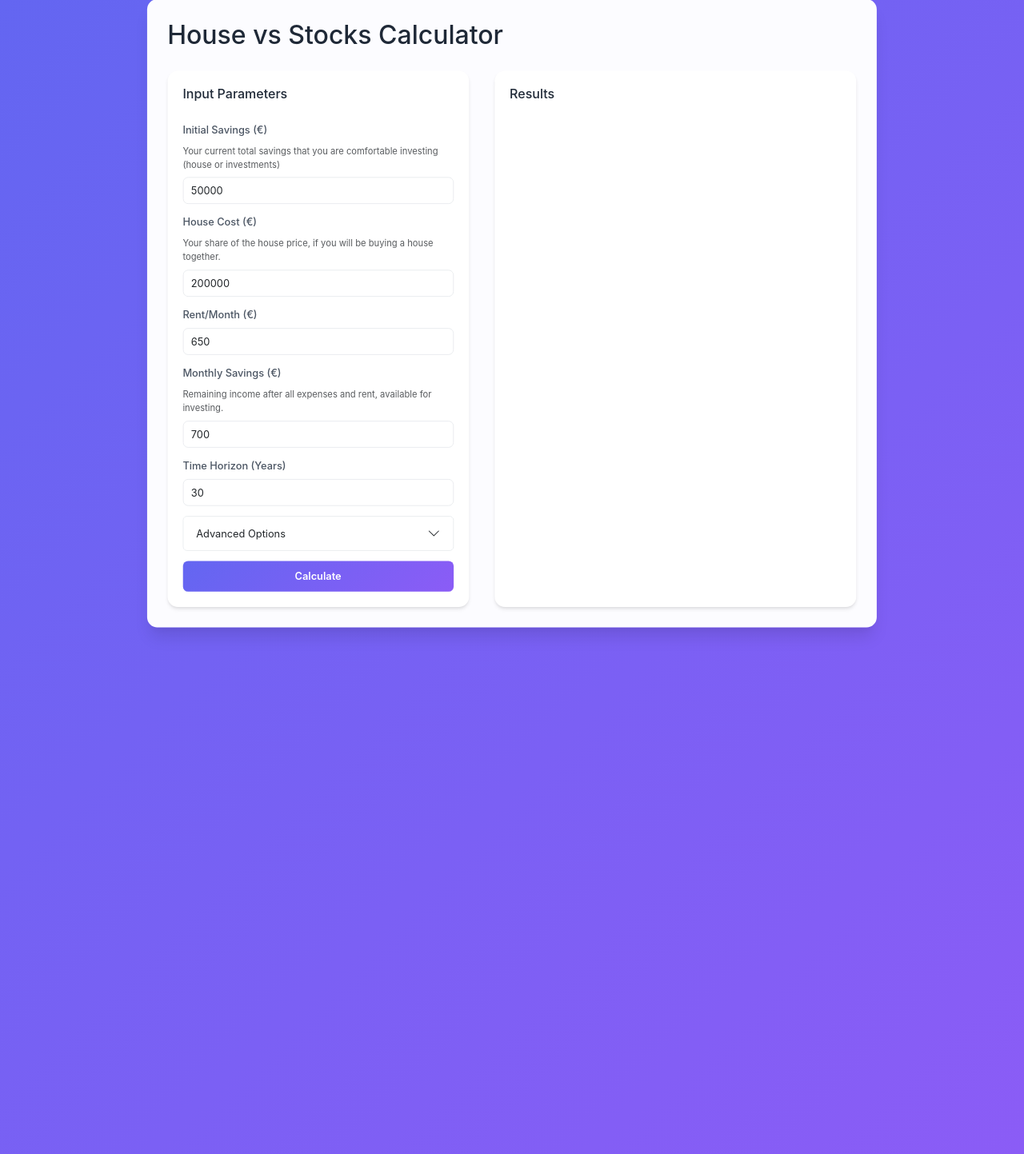
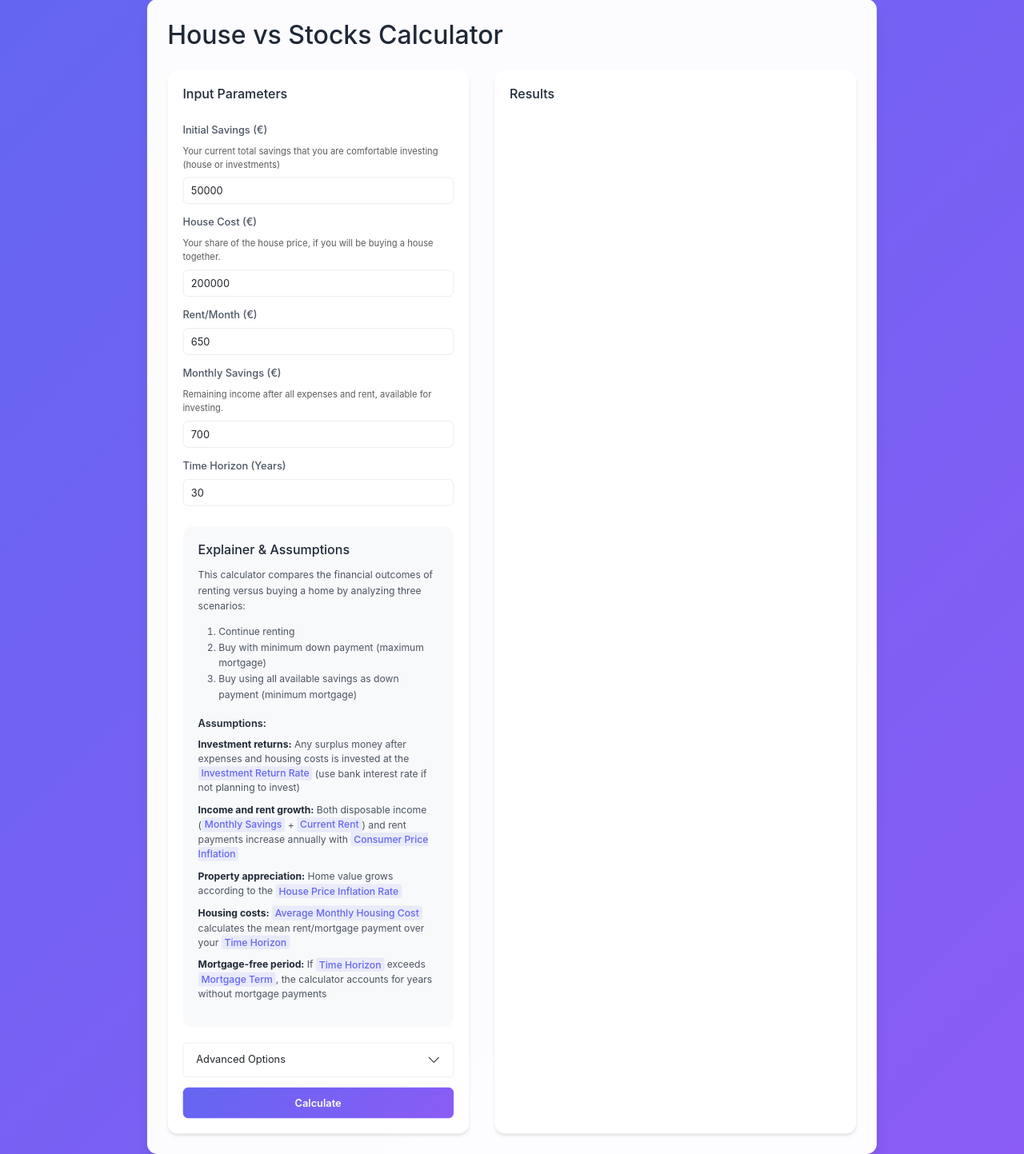
Before and after one commit to seanw712/Buy-vs-Rent, a Flask app: page / in a window 1280 px wide. Shown: the part 21-1464 px from the top of the page at 80% size. Run offline with Flask 3, Linux system fonts and the light colour scheme.

Commit message:
fixed some variables etc & added assumptions section

```diff
--- a/static/script.js
+++ b/static/script.js
@@ -194,10 +194,10 @@ function updateResultsTable(results) {
             </thead>
             <tbody>
                 <tr>
-                    <td>Total Interest Paid</td>
+                    <td>Total Interest + Purchase Costs</td>
                     <td>-</td>
-                    <td>${formatCurrency(results.max_mortgage.total_interest_paid)}</td>
-                    <td>${formatCurrency(results.min_mortgage.total_interest_paid)}</td>
+                    <td>${formatCurrency(results.max_mortgage.total_purchase_costs)}</td>
+                    <td>${formatCurrency(results.min_mortgage.total_purchase_costs)}</td>
                 </tr>
                 <tr>
                     <td>Total Rent Paid</td>
@@ -227,13 +227,22 @@ function getFormData() {
         monthly_savings_capacity: parseFloat(document.getElementById('monthly_savings_capacity').value),
         time_horizon_years: parseInt(document.getElementById('time_horizon_years').value),
         mortgage_term_years: parseInt(document.getElementById('mortgage_term_years').value),
-        min_down_payment_percent: parseFloat(document.getElementById('min_down_payment_percent').value) / 100,  // Convert from percentage
-        house_purchase_fees_percent: parseFloat(document.getElementById('purchase_costs').value) / 100,  // Convert from percentage
-        house_inflation: parseFloat(document.getElementById('house_inflation').value) / 100,  // Convert from percentage
-        investment_return: parseFloat(document.getElementById('investment_return').value) / 100,  // Convert from percentage
-        mortgage_rate: parseFloat(document.getElementById('mortgage_rate').value) / 100,  // Convert from percentage
-        cpi: parseFloat(document.getElementById('cpi').value) / 100  // Convert from percentage
+        min_down_payment_percent: parseFloat(document.getElementById('min_down_payment_percent').value) / 100,
+        house_purchase_fees_percent: parseFloat(document.getElementById('house_purchase_fees_percent').value) / 100,
+        house_inflation: parseFloat(document.getElementById('house_inflation').value) / 100,
+        investment_return: parseFloat(document.getElementById('investment_return').value) / 100,
+        mortgage_rate: parseFloat(document.getElementById('mortgage_rate').value) / 100,
+        cpi: parseFloat(document.getElementById('cpi').value) / 100
     };
+
+    // Validate all values are numbers
+    for (const [key, value] of Object.entries(formData)) {
+        if (isNaN(value)) {
+            console.error(`Invalid value for ${key}: ${value}`);
+            throw new Error(`Please enter a valid number for ${key}`);
+        }
+    }
+
     return formData;
 }
 
@@ -305,10 +314,10 @@ function updateResults(results) {
     const additionalInfoTable = document.querySelector('.additional-info .table tbody');
     additionalInfoTable.innerHTML = `
         <tr>
-            <td>Total Interest Paid</td>
+            <td>Total Interest + Purchase Costs</td>
             <td class="text-end">-</td>
-            <td class="text-end">${formatCurrency(results.max_mortgage.total_interest_paid)}</td>
-            <td class="text-end">${formatCurrency(results.min_mortgage.total_interest_paid)}</td>
+            <td class="text-end">${formatCurrency(results.max_mortgage.total_purchase_costs)}</td>
+            <td class="text-end">${formatCurrency(results.min_mortgage.total_purchase_costs)}</td>
         </tr>
         <tr>
             <td>Total Rent Paid</td>
@@ -340,6 +349,9 @@ document.getElementById('calculatorForm').addEventListener('submit', async funct
         // Get form data
         const formData = getFormData();
 
+        // Debug log the form data
+        console.log('Sending form data:', formData);
+
         // Send calculation request
         const response = await fetch('/calculate', {
             method: 'POST',
@@ -349,8 +361,16 @@ document.getElementById('calculatorForm').addEventListener('submit', async funct
             body: JSON.stringify(formData)
         });
 
+        // Log the raw response
+        console.log('Raw response:', response);
+
         const results = await response.json();
+
+        // Log the parsed results
+        console.log('Parsed results:', results);
+
         if (results.error) {
+            console.error('Server returned error:', results.error);
             alert('Calculation error: ' + results.error);
             document.getElementById('loadingSpinner').style.display = 'none';
             return;
@@ -360,7 +380,8 @@ document.getElementById('calculatorForm').addEventListener('submit', async funct
         updateResults(results);
 
     } catch (error) {
-        console.error('Error:', error);
+        console.error('Detailed error:', error);
+        console.error('Error stack:', error.stack);
         alert('An error occurred while calculating results. Please check the console for details.');
         document.getElementById('loadingSpinner').style.display = 'none';
     }
--- a/static/style.css
+++ b/static/style.css
@@ -319,3 +319,62 @@ label {
     opacity: 1;
     visibility: visible;
 }
+
+/* Add these styles at the end of your CSS file */
+
+.explainer-section {
+    background: #f8f9fa;
+    border-radius: var(--border-radius);
+    padding: 1.5rem;
+    margin-top: 2rem;
+}
+
+.explainer-section h5 {
+    color: var(--text-primary);
+    margin-bottom: 1rem;
+}
+
+.explainer-section h6 {
+    color: var(--text-primary);
+    font-weight: 600;
+    margin-bottom: 0.75rem;
+}
+
+.explainer-content {
+    font-size: 0.95rem;
+    color: var(--text-secondary);
+}
+
+.assumptions-list {
+    list-style-type: none;
+    padding-left: 0;
+}
+
+.assumptions-list li {
+    margin-bottom: 0.75rem;
+    line-height: 1.5;
+}
+
+.assumptions-list li strong {
+    color: var(--text-primary);
+}
+
+.variable-highlight {
+    color: #6366f1;
+    font-weight: 500;
+    background: rgba(99, 102, 241, 0.1);
+    padding: 0.1rem 0.3rem;
+    border-radius: 0.25rem;
+}
+
+/* Responsive adjustments */
+@media (max-width: 768px) {
+    .explainer-section {
+        padding: 1rem;
+        margin-top: 1.5rem;
+    }
+
+    .explainer-content {
+        font-size: 0.9rem;
+    }
+}
--- a/templates/index.html
+++ b/templates/index.html
@@ -41,6 +41,45 @@
                             <input type="number" class="form-control" id="time_horizon_years" value="{{ config.DEFAULT_TIME_HORIZON_YEARS }}">
                         </div>
 
+                        <!-- Add the new Explainer section here -->
+                        <div class="explainer-section mb-4">
+                            <h5>Explainer & Assumptions</h5>
+                            <div class="explainer-content">
+                                <p>This calculator compares the financial outcomes of renting versus buying a home by analyzing three scenarios:</p>
+
+                                <ol>
+                                    <li>Continue renting</li>
+                                    <li>Buy with minimum down payment (maximum mortgage)</li>
+                                    <li>Buy using all available savings as down payment (minimum mortgage)</li>
+                                </ol>
+
+                                <h6 class="mt-4">Assumptions:</h6>
+                                <ul class="assumptions-list">
+                                    <li>
+                                        <strong>Investment returns:</strong> Any surplus money after expenses and housing costs is invested at the
+                                        <span class="variable-highlight">Investment Return Rate</span> (use bank interest rate if not planning to invest)
+                                    </li>
+                                    <li>
+                                        <strong>Income and rent growth:</strong> Both disposable income (<span class="variable-highlight">Monthly Savings</span> +
+                                        <span class="variable-highlight">Current Rent</span>) and rent payments increase annually with
+                                        <span class="variable-highlight">Consumer Price Inflation</span>
+                                    </li>
+                                    <li>
+                                        <strong>Property appreciation:</strong> Home value grows according to the
+                                        <span class="variable-highlight">House Price Inflation Rate</span>
+                                    </li>
+                                    <li>
+                                        <strong>Housing costs:</strong> <span class="variable-highlight">Average Monthly Housing Cost</span>
+                                        calculates the mean rent/mortgage payment over your <span class="variable-highlight">Time Horizon</span>
+                                    </li>
+                                    <li>
+                                        <strong>Mortgage-free period:</strong> If <span class="variable-highlight">Time Horizon</span> exceeds
+                                        <span class="variable-highlight">Mortgage Term</span>, the calculator accounts for years without mortgage payments
+                                    </li>
+                                </ul>
+                            </div>
+                        </div>
+
                         <div class="accordion mb-3" id="advancedOptions">
                             <div class="accordion-item">
                                 <h2 class="accordion-header">
@@ -59,7 +98,8 @@
                                             <input type="number" class="form-control" id="min_down_payment_percent" value="15" min="0" max="100" step="1" required>
                                         </div>
                                         <div class="form-group">
-                                            <label for="house_purchase_fees_percent">Notary fees etc. associated with buying a house (%)</label>
+                                            <label for="house_purchase_fees_percent">Purchase Costs (%)</label>
+                                            <small class="form-text text-muted d-block mb-2">Notary fees etc. associated with buying a house</small>
                                             <input type="number" class="form-control" id="house_purchase_fees_percent" value="7" min="0" max="20" step="1" required>
                                         </div>
                                         <div class="form-group">
@@ -154,7 +194,7 @@
                                     </thead>
                                     <tbody>
                                         <tr>
-                                            <td>Total Interest Paid</td>
+                                            <td>Total Interest + Purchase Costs</td>
                                             <td class="text-end">-</td>
                                             <td class="text-end"></td>
                                             <td class="text-end"></td>
```
Also changed, not shown: calculator.py (+4 -4 lines), .specstory/history/code-correction-and-verification.md (added), .specstory/history/error-troubleshooting-for-income-calculation.md.
